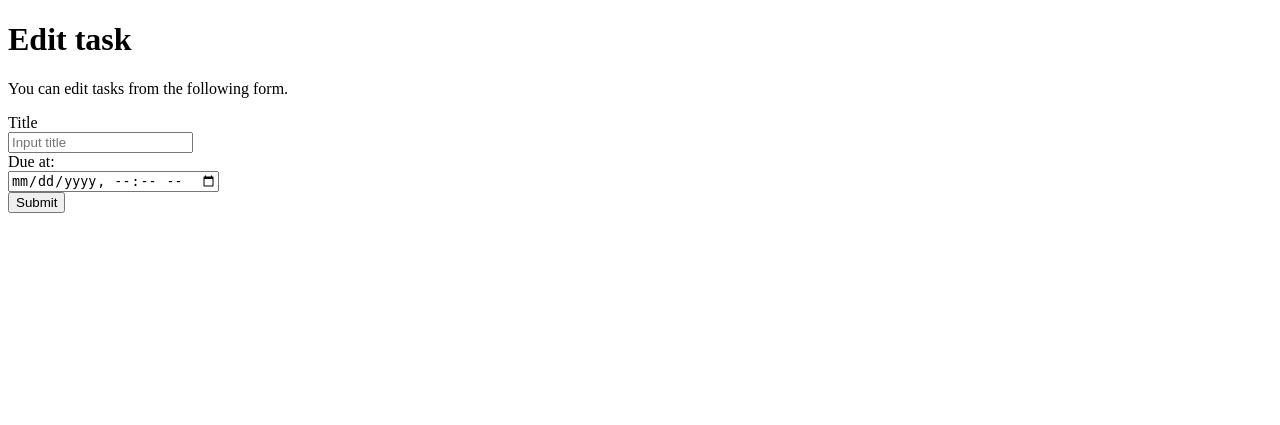
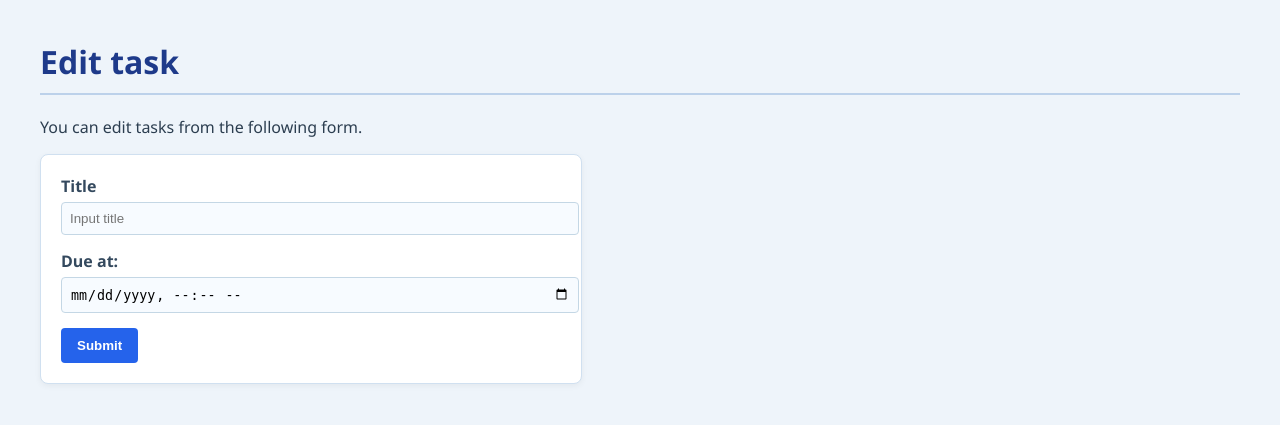
Before and after one commit to s1f102203078/django-test-exercise, a Django app: template todo/templates/todo/edit.html in a window 1280 px wide. Shown: the top 425 px of the page. Run offline with Django 5.2, Linux system fonts and the light colour scheme; the template is opened without the code that fills it, so the values that code supplies are empty.

Commit message:
cssを追加

```diff
--- /dev/null
+++ b/todo/static/todo/style.css
@@ -0,0 +1,85 @@
+/* 全体の背景とフォント */
+body {
+    background-color: #eef4fa; /* 明るい青みがかったグレー */
+    font-family: "Segoe UI", Tahoma, Geneva, Verdana, sans-serif;
+    color: #2c3e50;
+    margin: 40px;
+}
+
+/* タイトル */
+h1 {
+    color: #1e3a8a; /* 落ち着いた濃いネイビーブルー */
+    border-bottom: 2px solid #bcd1ea;
+    padding-bottom: 10px;
+}
+
+/* フォーム全体 */
+form {
+    background-color: #ffffff;
+    padding: 20px;
+    border: 1px solid #d0e0f0;
+    border-radius: 8px;
+    margin-bottom: 20px;
+    width: 100%;
+    max-width: 500px;
+    box-shadow: 0 2px 6px rgba(0, 0, 0, 0.05);
+}
+
+/* ラベルと入力 */
+label {
+    font-weight: bold;
+    color: #34495e;
+}
+
+input[type="text"],
+input[type="datetime-local"] {
+    width: 100%;
+    padding: 8px;
+    margin-top: 5px;
+    margin-bottom: 15px;
+    border: 1px solid #c4d7e5;
+    border-radius: 4px;
+    background-color: #f7fbff;
+}
+
+/* ボタン */
+button {
+    background-color: #2563eb; /* 明るめの青 */
+    color: white;
+    padding: 10px 16px;
+    border: none;
+    border-radius: 4px;
+    cursor: pointer;
+    font-weight: bold;
+}
+
+button:hover {
+    background-color: #1d4ed8; /* ホバーで濃い青に */
+}
+
+/* ソートリンク */
+a {
+    color: #2563eb;
+    text-decoration: none;
+    font-weight: bold;
+}
+
+a:hover {
+    text-decoration: underline;
+}
+
+/* タスク表示部分 */
+.text {
+    background-color: #ffffff;
+    padding: 15px;
+    border: 1px solid #d0e0f0;
+    border-radius: 8px;
+    margin-top: 20px;
+    max-width: 600px;
+    box-shadow: 0 2px 6px rgba(0, 0, 0, 0.04);
+}
+
+.text h2 {
+    margin-bottom: 10px;
+    color: #1e3a8a;
+}
--- a/todo/templates/todo/detail.html
+++ b/todo/templates/todo/detail.html
@@ -6,6 +6,8 @@
     <title>To Do Application</title>
     <meta charset="UTF-8">
     <meta name="author" content="INIAD">
+    <link rel="stylesheet" href="{% static 'todo/style.css' %}">
+
   </head>
 
   <body>
--- a/todo/templates/todo/edit.html
+++ b/todo/templates/todo/edit.html
@@ -6,6 +6,8 @@
     <title>To Do Application</title>
     <meta charset="UTF-8">
     <meta name="author" content="INIAD">
+<link rel="stylesheet" href="{% static 'todo/style.css' %}">
+
   </head>
 
   <body>
--- a/todo/templates/todo/index.html
+++ b/todo/templates/todo/index.html
@@ -1,4 +1,3 @@
-{% load static %}
 <!DOCTYPE html>
 <html lang="ja">
 
@@ -6,6 +5,9 @@
     <title>To Do Application</title>
     <meta charset="UTF-8">
     <meta name="author" content="INIAD">
+    {% load static %}
+<link rel="stylesheet" href="{% static 'todo/style.css' %}">
+
 </head>
 
 <body>
```
